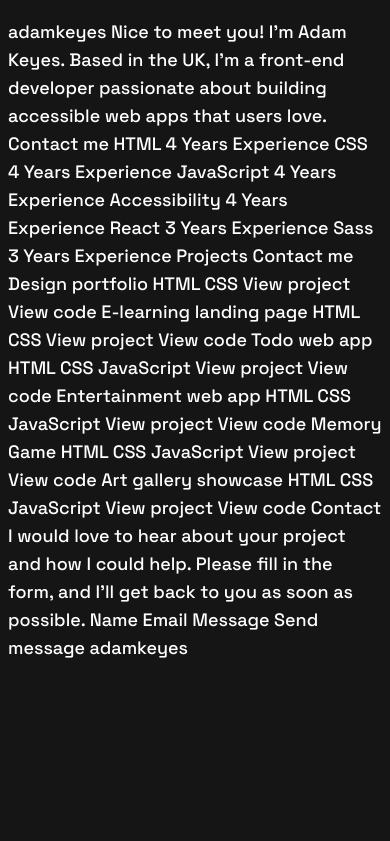
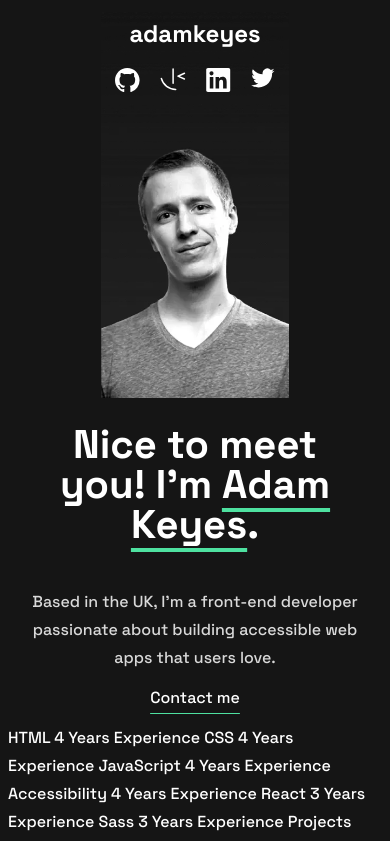
Before and after one commit to alfonso-ramos/SP-developer-portfolio-FrontendMentor, a plain HTML site: page index.html in a window 390 px wide. Shown: the top 841 px of the page. Drawn offline with Linux system fonts and the light colour scheme.

Commit message:
[ADD] Terminada la maquetacion basica del header en vista mobile

```diff
--- a/assets/css/main.css
+++ b/assets/css/main.css
@@ -24,6 +24,7 @@ body {
     font-size: 1.6rem;
     line-height: 2rem;
     background-color: var(--black);
+    color: white;
 }
 
 /* Globales */
@@ -35,25 +36,35 @@ body {
 
 a {
     text-decoration: none;
+    color: white;
+    transition: 400ms;
+}
+
+a:hover {
+    color: var(--primary);
+    transition: 400ms;
+
 }
 
 
 h1 {
-    font-size: 8.8rem;
+    font-size: 4rem;
+    line-height: 4rem;
+    font-weight: bold;
 }
 
 h2 {
-    font-size: 4.8rem;
+    font-size: 3.2rem;
 }
 
 h3 {
     font-size: 2.4rem;
 }
 
-p{
-    font-size: 1.8rem;
+p {
+    font-size: 1.6rem;
     line-height: 2.8rem;
-    color: white;
+    font-weight: medium;
 }
 
 img {
@@ -73,8 +84,48 @@ img {
     text-align: center;
 }
 
-.darker-text{
-    color: var(--dark-gray);
+.darker-text {
+    color: var(--gray);
+}
+
+.underline {
+    text-decoration: underline #4EE1A0;
+    text-underline-offset: 1rem;
 }
 
 /* Navbar */
+nav {
+    display: flex;
+    flex-direction: column;
+    align-items: center;
+    position: absolute;
+    top: 0;
+    left: 0;
+    right: 0;
+    bottom: 0;
+    margin: auto;
+}
+
+.social-medias{
+    display: flex;
+    justify-content: space-between;
+    width: 16rem;
+}
+
+.header__profile-picture {
+    height: 39rem;
+    width: 18.8rem;
+    background-image: url('../images/image-profile-mobile.webp');
+    background-size: cover;
+    background-position: center;
+    background-repeat: no-repeat;
+    margin: 0 auto;
+
+}
+
+.header__text {
+    text-align: center;
+    display: flex;
+    flex-direction: column;
+    align-items: center;
+}
--- a/index.html
+++ b/index.html
@@ -22,19 +22,57 @@
     <title>Frontend Mentor | Single-page developer portfolio</title>
   </head>
   <body>
+    <div class="container">
+      <header>
+        <nav>
+          <h3>adamkeyes</h3>
+          <div class="social-medias">
+            <a href="/"
+              ><img src="assets/images/icon-github.svg" alt="Github"
+            /></a>
+            <a href="/"
+              ><img
+                src="assets/images/icon-frontend-mentor.svg"
+                alt="Frontend Mentor"
+            /></a>
+            <a href="/"
+              ><img src="assets/images/icon-linkedin.svg" alt="Linkedin"
+            /></a>
+            <a href="/"
+              ><img src="assets/images/icon-twitter.svg" alt="Twitter"
+            /></a>
+          </div>
+        </nav>
+        <div class="header__profile-picture no-margin"></div>
+        <div class="header__text">
+          <h1>
+            Nice to meet you! I'm <span class="underline">Adam Keyes</span>.
+          </h1>
+
+          <p class="darker-text">
+            Based in the UK, I'm a front-end developer passionate about building
+            accessible web apps that users love.
+          </p>
+
+          <div class="contact__button underline">
+            <a href="/">Contact me</a>
+          </div>
+        </div>
+      </header>
+
+      <section></section>
+    </div>
     <p>
-      adamkeyes Nice to meet you! I'm Adam Keyes. Based in the UK, I'm a front-end
-      developer passionate about building accessible web apps that users love.
-      Contact me HTML 4 Years Experience CSS 4 Years Experience JavaScript 4 Years
-      Experience Accessibility 4 Years Experience React 3 Years Experience Sass 3
-      Years Experience Projects Contact me Design portfolio HTML CSS View project
-      View code E-learning landing page HTML CSS View project View code Todo web
-      app HTML CSS JavaScript View project View code Entertainment web app HTML
-      CSS JavaScript View project View code Memory Game HTML CSS JavaScript View
-      project View code Art gallery showcase HTML CSS JavaScript View project View
-      code Contact I would love to hear about your project and how I could help.
-      Please fill in the form, and I’ll get back to you as soon as possible. Name
-      Email Message Send message adamkeyes
+       HTML 4 Years Experience CSS 4 Years Experience JavaScript 4
+      Years Experience Accessibility 4 Years Experience React 3 Years Experience
+      Sass 3 Years Experience Projects Contact me Design portfolio HTML CSS View
+      project View code E-learning landing page HTML CSS View project View code
+      Todo web app HTML CSS JavaScript View project View code Entertainment web
+      app HTML CSS JavaScript View project View code Memory Game HTML CSS
+      JavaScript View project View code Art gallery showcase HTML CSS JavaScript
+      View project View code Contact I would love to hear about your project and
+      how I could help. Please fill in the form, and I’ll get back to you as
+      soon as possible. Name Email Message Send message adamkeyes
     </p>
   </body>
 </html>
```
